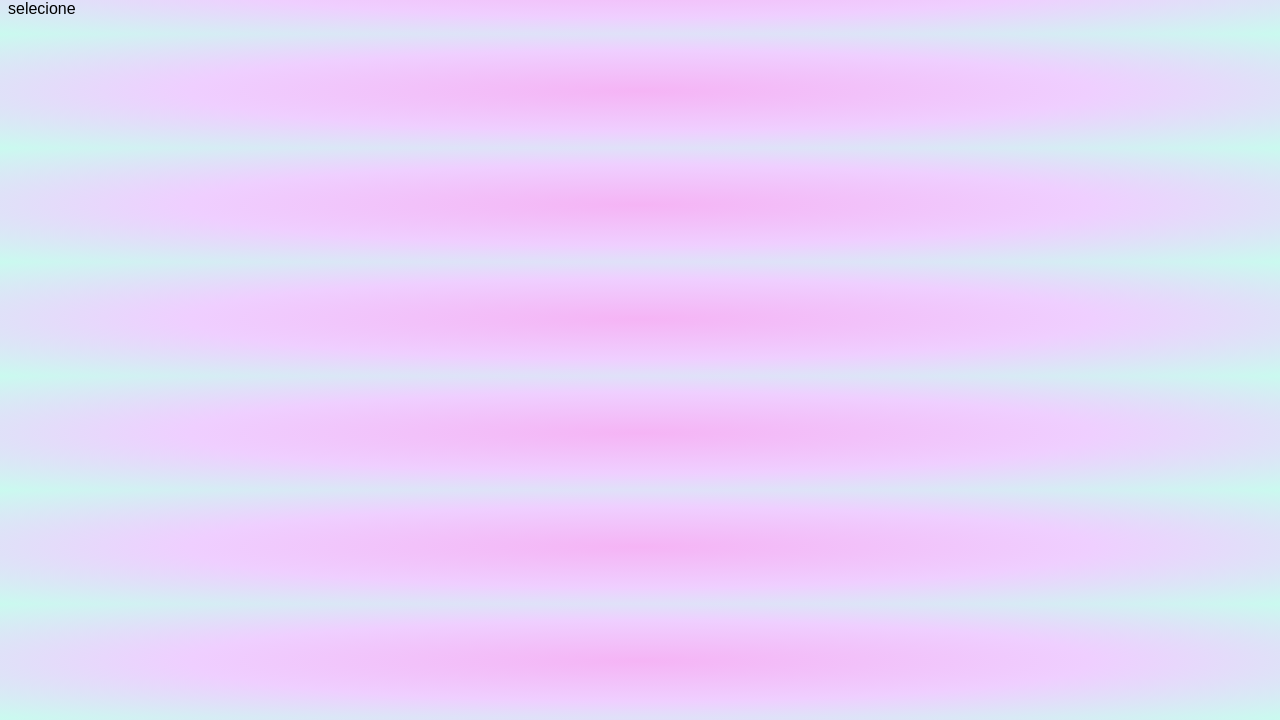
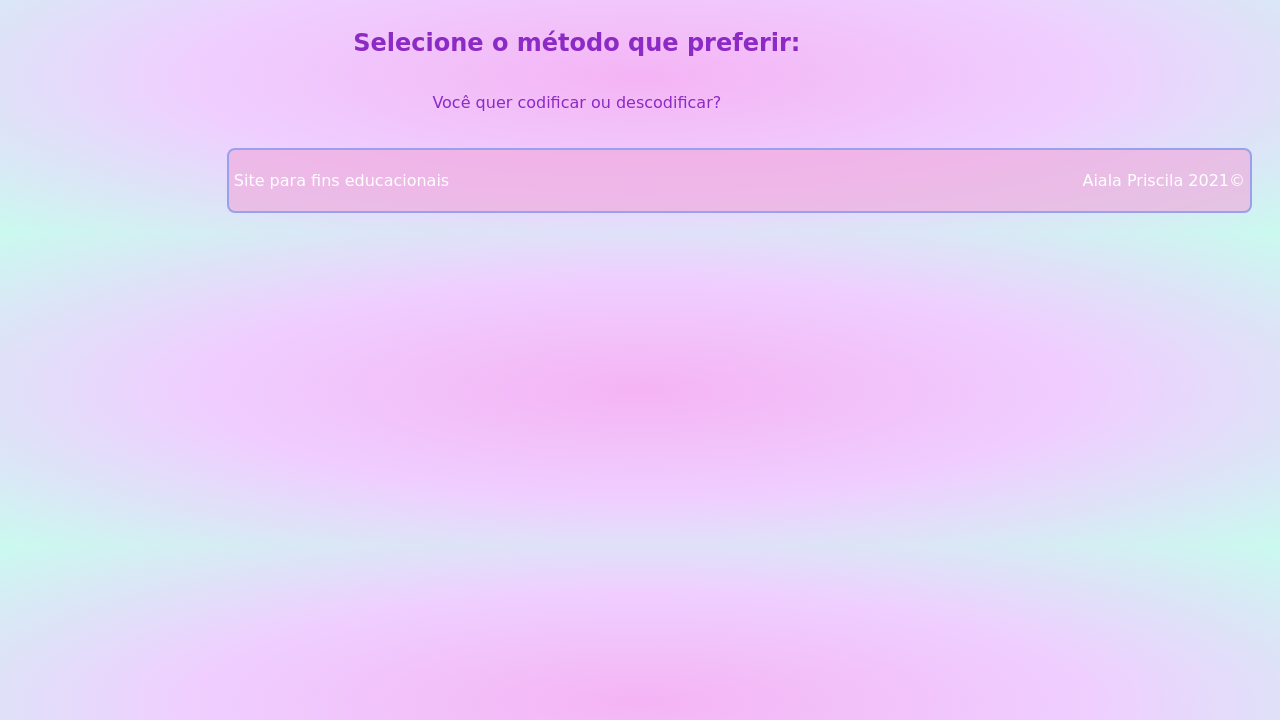
Before and after one commit to priscilacerqueira21/Projetocifraebase64, a plain HTML site: page index.html in a window 1280 px wide. Shown: the part 80-800 px from the top of the page. Drawn offline with Linux system fonts and the light colour scheme.

Commit message:
footer adicionado

```diff
--- a/index.html
+++ b/index.html
@@ -9,7 +9,17 @@
     <title>ProjetoPassinhodoRomano</title>
 </head>
 <body>
-    <h1>Digite o que você deseja codificar ou descodificar!</h1>
-    <P>selecione</P>
+    <main>
+        <h1>Digite o que você deseja codificar ou descodificar!</h1>
+        <h2>Selecione o método que preferir:</h2>
+        <p>Você quer codificar ou descodificar?</p>
+    </main>
+
+
+
+    <footer>
+        <p>Site para fins educacionais</p>
+        <p>Aiala Priscila 2021©</p>
+    </footer>
 </body>
 </html>
--- a/style.css
+++ b/style.css
@@ -1,5 +1,30 @@
 body {
 
     background: radial-gradient(#f5b4f5,#EFCFFF,#CAFAEF);
-    font-family: Arial, Helvetica, sans-serif;
+    font-family: cursive, Arial, Helvetica, sans-serif;
+    color: rgb(139, 42, 196);
 }
+main {
+    display: flex;
+    flex-direction: column;
+    align-items: center;
+    justify-content:space-around;
+    width: 90%;
+}
+
+
+
+
+footer{
+    display: flex;
+    flex-direction: row;
+    background-color: rgba(240, 167, 218, 0.6);
+    border: rgb(153, 161, 236) solid 2px;
+    border-radius: 8px;
+    justify-content: space-between;
+    justify-self: flex-end;
+    color: rgb(255, 255, 255);
+    width: 80%;
+    margin: 20px;
+    padding: 5px;
+}
```
